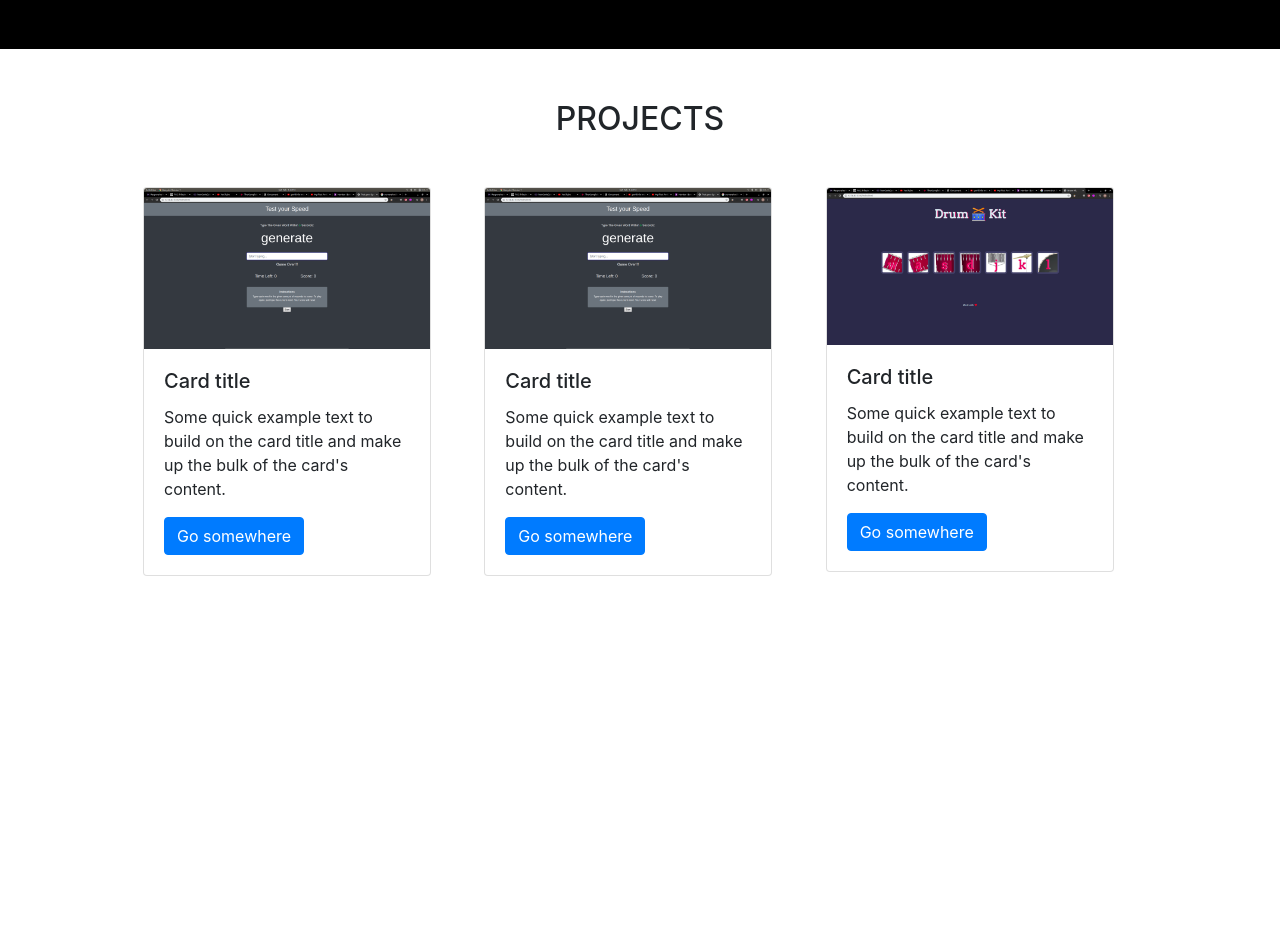
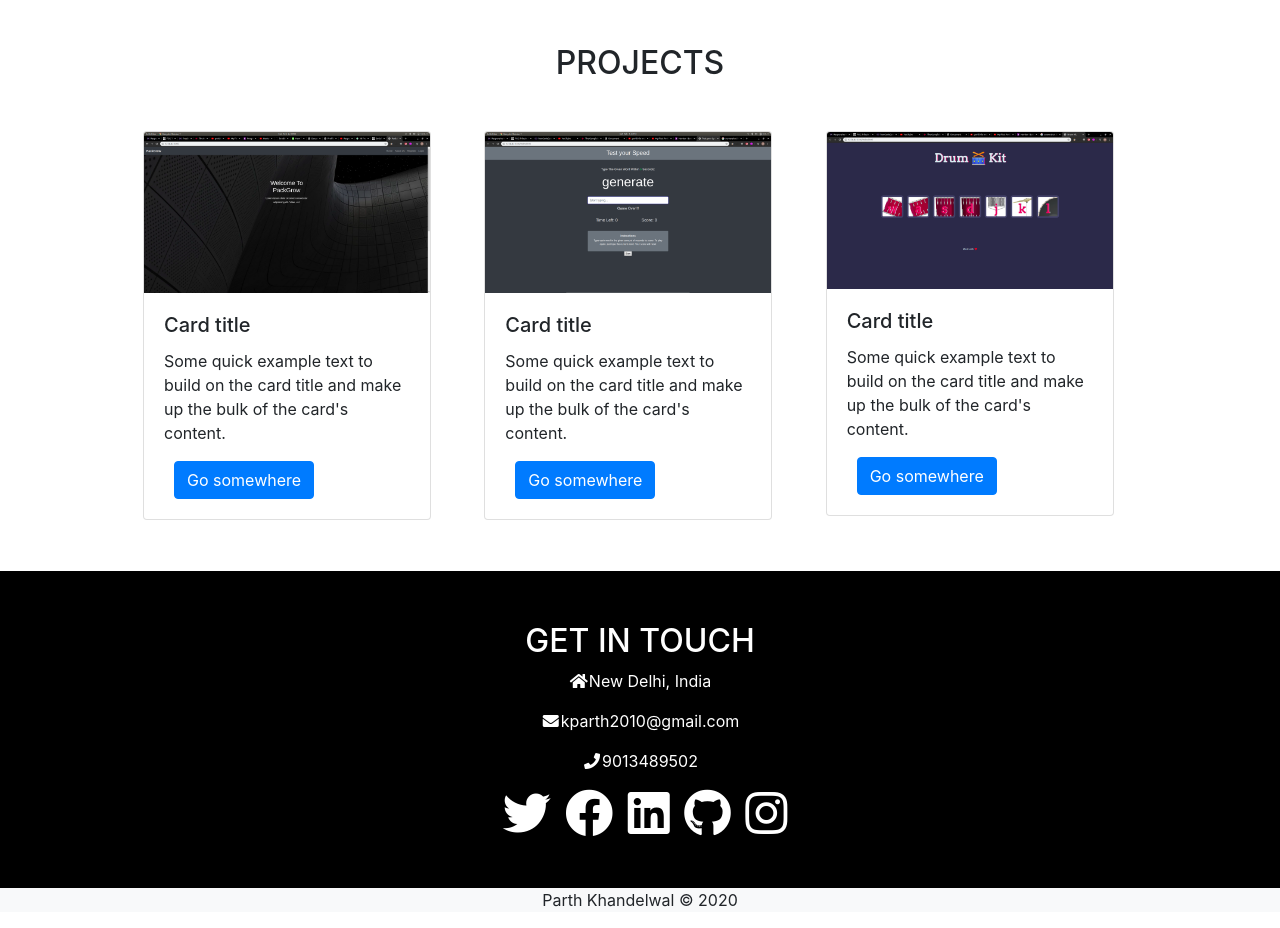
Before and after one commit to Parthkhandelwal0/portfolio, a website: page index2.html in a window 1280 px wide. Shown: the part 681-1609 px from the top of the page. Before the commit the page ends 1308 px from the top, so only its background shows below. Drawn offline with nearby package versions, Linux system fonts and the light colour scheme.

Commit message:
changes made

```diff
--- a/index2.html
+++ b/index2.html
@@ -14,7 +14,7 @@
 </head>
 <body>
 <!-- navbar -->
-    <nav class="navbar navbar-expand-lg navbar-light bg-light">
+    <nav class="navbar navbar-expand-lg  fixed-top navbar-light bg-light">
             <button class="navbar-toggler" type="button" data-toggle="collapse" data-target="#navbarTogglerDemo02" aria-controls="navbarTogglerDemo02" aria-expanded="false" aria-label="Toggle navigation">
                     <span class="navbar-toggler-icon"></span>
                   </button>
@@ -24,14 +24,14 @@
                     <a class="nav-link" href="/">Home</a>
                 </li>
                 <li class="nav-item">
-                    <a class="nav-link" href="">About</a>
+                    <a class="nav-link" href="#info">About</a>
                 </li>
                 <li class="nav-item">
-                    <a class="nav-link" href="">Projects</a>
+                    <a class="nav-link" href="#work">Projects</a>
                 </li>
 
                 <li class="nav-item">
-                        <a class="nav-link" href="">Contact</a>
+                        <a class="nav-link" href="#contact">Contact</a>
                     </li>
             </ul>
         </div>
@@ -100,7 +100,7 @@
         <div class="row">
             <div class="col-4">
                 <div class="card" style="width: 18rem;">
-                    <img src="images/speedtester.png" class="card-img-top" alt="...">
+                    <img src="images/packgrow.png" class="card-img-top" alt="...">
                     <div class="card-body">
                       <h5 class="card-title">Card title</h5>
                       <p class="card-text">Some quick example text to build on the card title and make up the bulk of the card's content.</p>
@@ -131,6 +131,33 @@
         </div>
     </div>
 </section>
-
+<!-- Contact -->
+<section id="contact">
+    <center><h2>GET IN TOUCH</h2></center>
+    <center><p class="text-grey"><i class="fa fa-home fa-fw tcolor "></i>New Delhi, India</p>
+        <p class="text-grey"><i class="fa fa-envelope fa-fw tcolor"></i>kparth2010@gmail.com</p >
+        <p class="text-grey"><i class="fa fa-phone fa-fw tcolor "></i>9013489502</p>
+        <div class="icons">
+            <a href="#">
+                <i class="fab fa-twitter fa-3x"></i>
+            </a>
+            <a href="#">
+                <i class="fab fa-facebook fa-3x"></i>
+            </a>
+            <a href="#">
+                <i class="fab fa-linkedin fa-3x"></i>
+            </a>
+            <a href="#">
+                <i class="fab fa-github fa-3x"></i>
+            </a>
+            <a href="#">
+                <i class="fab fa-instagram fa-3x"></i>
+            </a>
+        </div>
+    </center>
+</section>
+<footer class="center bg-light">
+    <p>Parth Khandelwal &copy; 2020</p>
+  </footer>
 </body>
 </html>
--- a/public/css/style2.css
+++ b/public/css/style2.css
@@ -21,3 +21,23 @@
 .projects{
     padding-top:4%;
 }
+.far {
+    margin-right: 10px;
+}
+#contact{
+    background: black;
+    padding: 4% 10%;
+    color: white;
+}
+a{
+    color: white;
+    margin-left: 10px;
+}
+a:hover{
+    color: grey;
+}
+.center {
+    text-align: center;
+    margin: auto;
+    background-color: white;
+  }
```
Also changed, not shown: public/images/packgrow.png (added).
